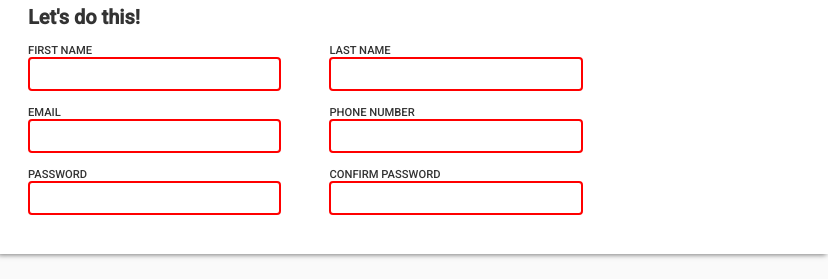
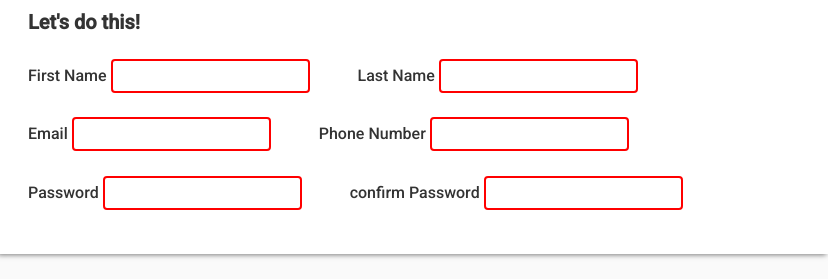
Before and after one commit to Gbemisola19/Odin-signup-form, a website: page index.html in a window 1280 px wide. Shown: the part 307-586 px from the top of the page, 452-1280 px from the left. Drawn offline with Linux system fonts and the light colour scheme.

Commit message:
Resolve mispelt words in fieldset section in index.html

```diff
--- a/index.html
+++ b/index.html
@@ -34,33 +34,33 @@
             <p>Let's do this!</p>
 
             <fieldset>
-              <div class="details-conatiner">
+              <div class="details-container">
                 <label for="first-name">First Name</label>
                 <input id="first-name" name="first-name" type="text" required />
               </div>
-              <div class="details-conatiner">
+              <div class="details-container">
                 <label for="last-name">Last Name</label>
                 <input id="last-name" name="last-name" type="text" required />
               </div>
             </fieldset>
 
             <fieldset>
-              <div class="details-conatiner">
+              <div class="details-container">
                 <label for="email">Email</label>
                 <input id="email" name="email" type="email" required />
               </div>
-              <div class="details-conatiner">
+              <div class="details-container">
                 <label for="phone">Phone Number</label>
                 <input id="phone" name="phone" type="text" required />
               </div>
             </fieldset>
 
             <fieldset>
-              <div class="details-conatiner">
+              <div class="details-container">
                 <label for="confirm-pw">Password</label>
                 <input id="confirm-pw" name="confirm-pw" type="password" required />
               </div>
-              <div class="details-conatiner">
+              <div class="details-container">
                 <label for="password">confirm Password</label>
                 <input id="password" name="password" type="password" required />
               </div>
```
